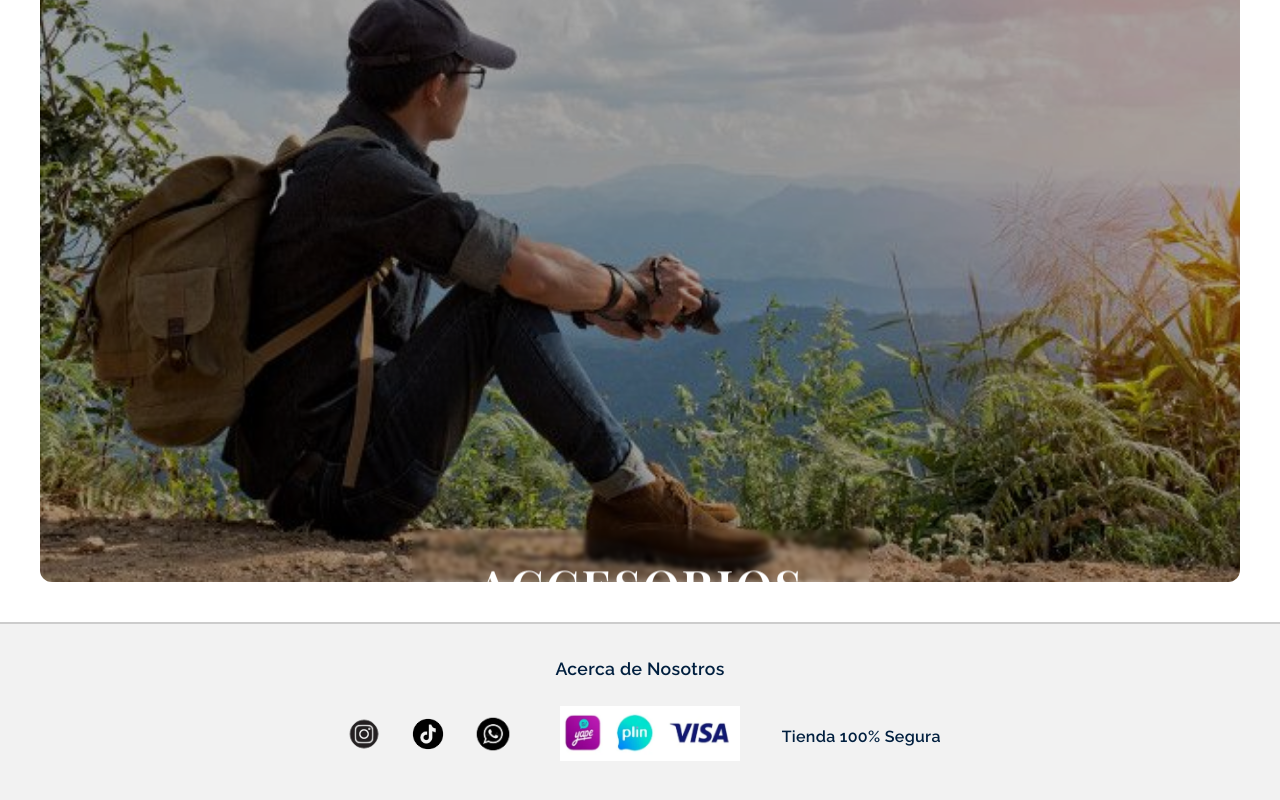
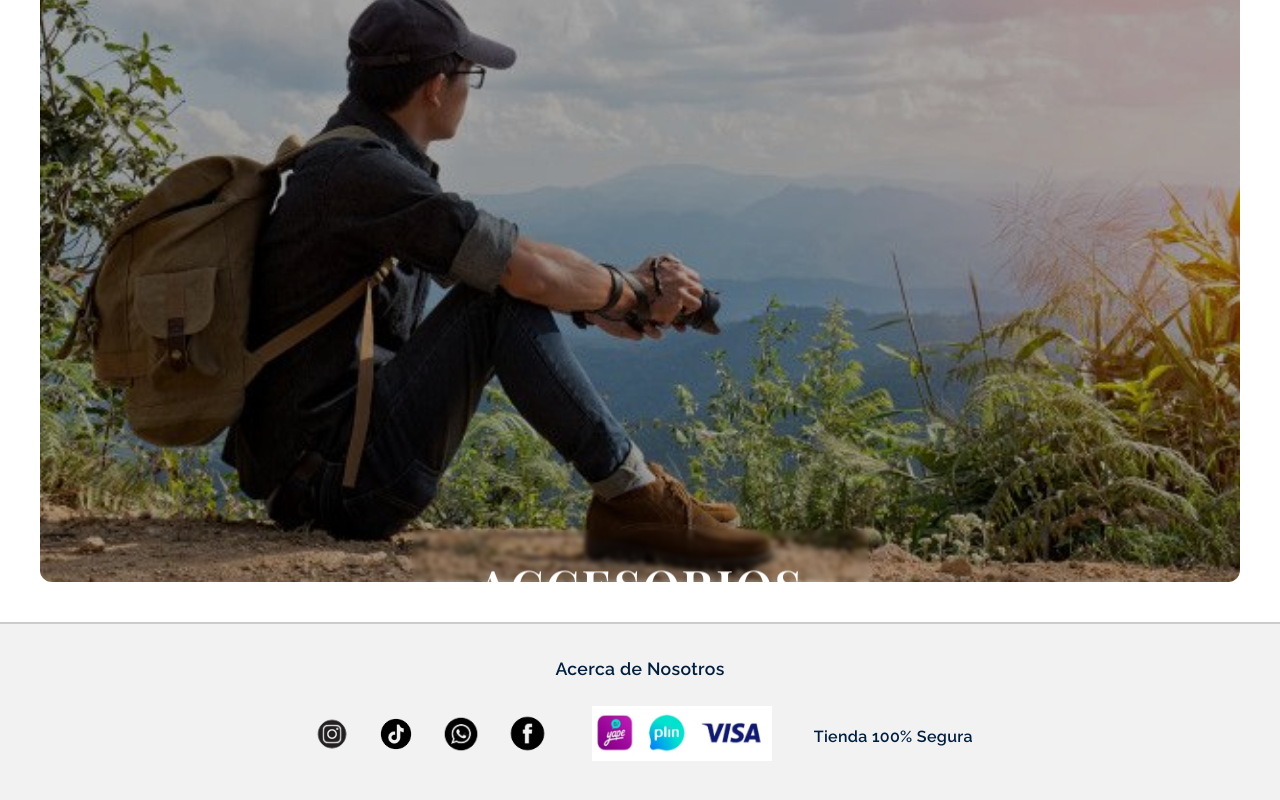
Before and after one commit to antonio1411645/tienda-oziren, a React (Vite) app: page / in a window 1280 px wide. Shown: the part 3950-4750 px from the top of the page. Built offline with nearby package versions, Linux system fonts and the light colour scheme.

Commit message:
actualizacion de nueva red social

```diff
--- a/src/components/Footer/Footer.jsx
+++ b/src/components/Footer/Footer.jsx
@@ -14,16 +14,21 @@ export default function Footer() {
       <div className="footer-bottom">
         {/* Redes sociales */}
         <div className="socials">
-          <a href="https://www.instagram.com/ozirengroup?igsh=am5zZzFyenI2NXli" target="_blank" rel="noopener noreferrer" >
+  <a href="https://www.instagram.com/ozirengroup?igsh=am5zZzFyenI2NXli" target="_blank" rel="noopener noreferrer">
     <img src="/imagenes/instagram.png" alt="Instagram" />
   </a>
-          <a href="https://www.tiktok.com/@tu_cuenta" target="_blank" rel="noopener noreferrer ">
+  <a href="https://www.tiktok.com/@tu_cuenta" target="_blank" rel="noopener noreferrer">
     <img src="/imagenes/tiktok.png" alt="TikTok" className="tiktok"/>
   </a>
   <a href="https://wa.me/51961482429" target="_blank" rel="noopener noreferrer">
     <img src="/imagenes/whatsapp.png" alt="WhatsApp" />
   </a>
+  {/* Nueva red social: Facebook */}
+  <a href="https://www.facebook.com/share/19wpgRfehY/" target="_blank" rel="noopener noreferrer">
+    <img src="/imagenes/facebook.png" alt="Facebook" className="facebook"/>
+  </a>
 </div>
+
 
         {/* Medios de pago */}
         <div className="payments">
--- a/src/components/Footer/Footer.scss
+++ b/src/components/Footer/Footer.scss
@@ -52,6 +52,10 @@
      width: 40px;
     height: 40px;
 }
+.facebook{
+     width: 45px;
+     height: 45px;
+}
 }
 
 
--- a/src/components/HeroVideo/HeroVideo.scss
+++ b/src/components/HeroVideo/HeroVideo.scss
@@ -12,13 +12,14 @@
     position: absolute !important;
     top: 0 !important;
     left: 50% !important;
-    transform: translateX(-40%) !important; /* <-- cambia este valor para mover más/menos a la izquierda */
-    width: auto !important;                   /* mantenemos la proporción */
-    min-width: 140% !important;               /* cuánto "sobresale" por los lados */
+    transform: translateX(-50%) scaleX(1.3); /* <-- cambia este valor para mover más/menos a la izquierda */
+    width: 180% !important;                   /* mantenemos la proporción */
+    min-width: 160vw !important;               /* cuánto "sobresale" por los lados */
     height: 100% !important;                  /* ocupa toda la altura del contenedor */
     object-fit: cover !important;
     display: block !important;
     z-index: 1 !important;
+    overflow: visible;
   }
 
   /* contenido encima del video */
```
Also changed, not shown: public/imagenes/facebook.png (added). Lines whose indentation alone changed are shown as unchanged.
